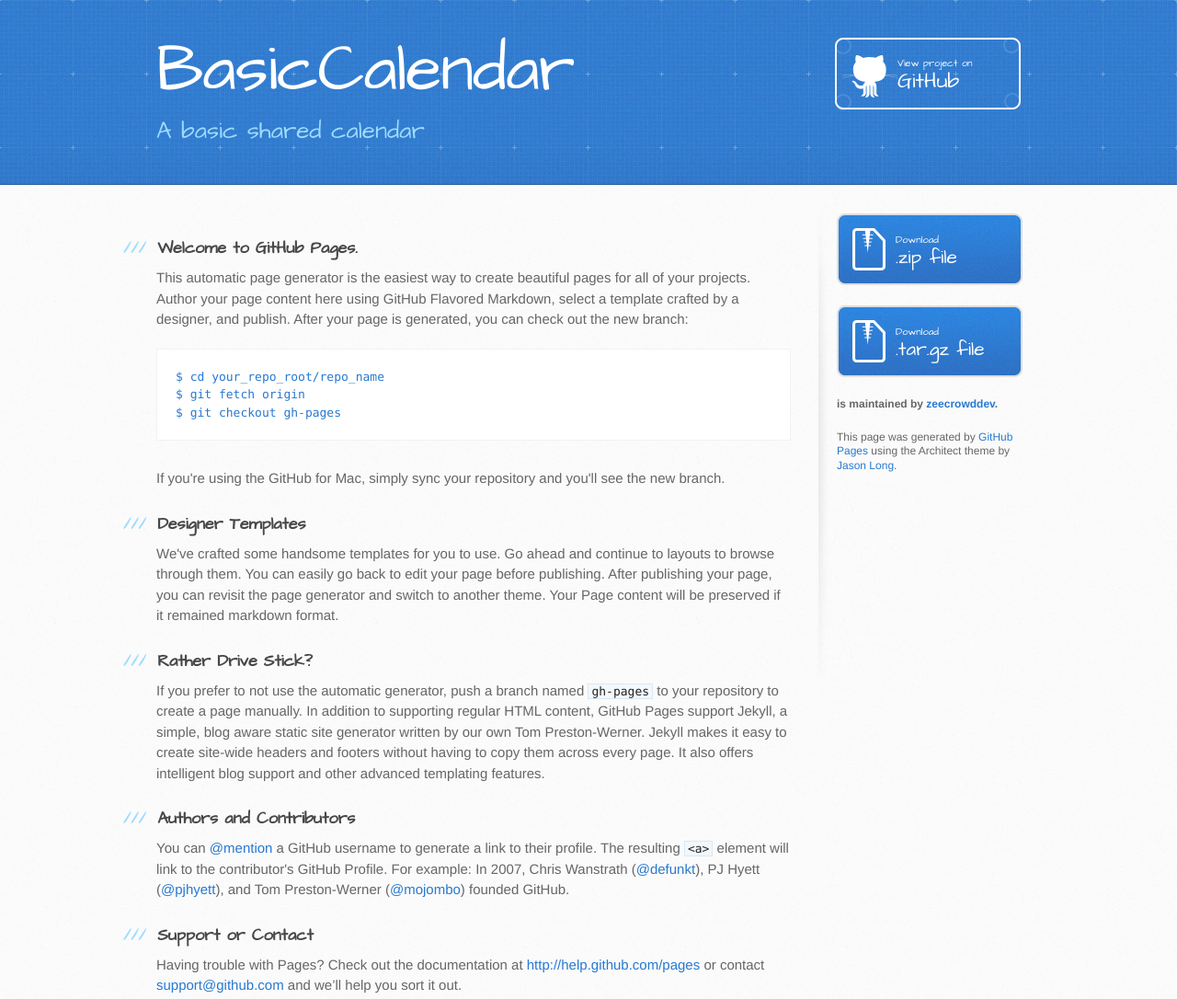
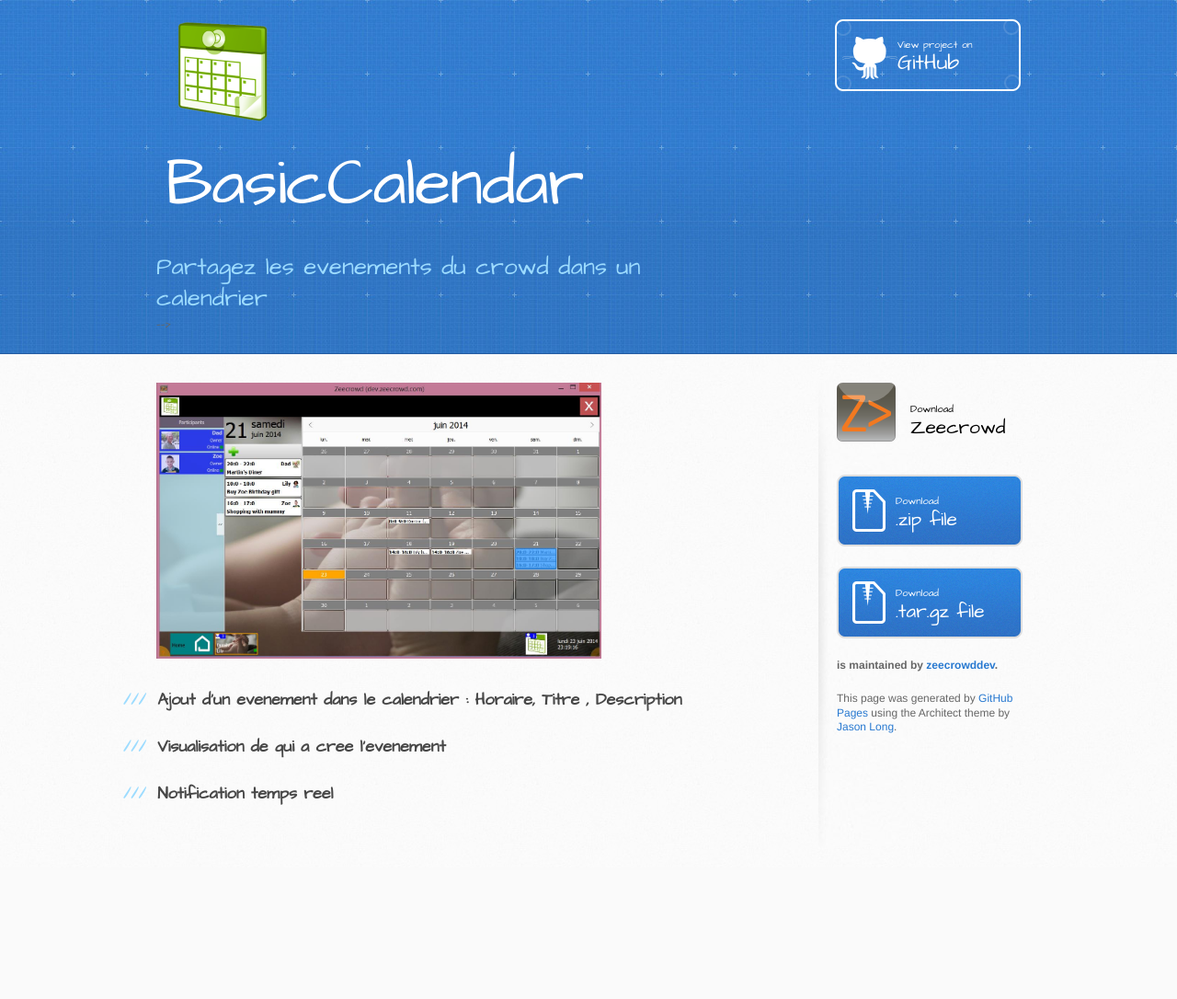
Before and after one commit to zeecrowddev/BasicCalendar, a plain HTML site: page index.html in a window 1280 px wide. Shown: the whole page at 92% size. After the commit the page ends 943 px from the top, so only its background shows below. Drawn offline with Linux system fonts and the light colour scheme.

Commit message:
First version

```diff
--- a/index.html
+++ b/index.html
@@ -12,56 +12,47 @@
     <!--[if lt IE 9]>
     <script src="//html5shiv.googlecode.com/svn/trunk/html5.js"></script>
     <![endif]-->
+    <title>BasicCalendar by zeecrowddev</title>
 
-    <title>BasicCalendar by zeecrowddev</title>
-  </head>
+   </head>
 
   <body>
     <header>
       <div class="inner">
-        <h1>BasicCalendar</h1>
-        <h2>A basic shared calendar</h2>
+
+
+
+        <h1>
+            <img class="flotte" src="images/BasicCalendar.png" />
+            BasicCalendar
+        </h1>
+        <h2 class ="dessous" >Partagez les evenements du crowd dans un calendrier</h2>
         <a href="https://github.com/zeecrowddev/BasicCalendar" class="button"><small>View project on</small>GitHub</a>
-      </div>
-    </header>
+
+-->    </header>
 
     <div id="content-wrapper">
       <div class="inner clearfix">
         <section id="main-content">
+        <a href="images/ScreenShot1.jpg">      <img  height = 300 src="images/ScreenShot1.jpg" /></a>
+
           <h3>
-<a name="welcome-to-github-pages" class="anchor" href="#welcome-to-github-pages"><span class="octicon octicon-link"></span></a>Welcome to GitHub Pages.</h3>
+        		Ajout d'un evenement dans le calendrier : Horaire, Titre , Description
+          </h3>
+         <h3>
+			Visualisation de qui a cree l'evenement
+	</h3>
+        <h3>
+			Notification temps reel
+	</h3>
 
-<p>This automatic page generator is the easiest way to create beautiful pages for all of your projects. Author your page content here using GitHub Flavored Markdown, select a template crafted by a designer, and publish. After your page is generated, you can check out the new branch:</p>
-
-<pre><code>$ cd your_repo_root/repo_name
-$ git fetch origin
-$ git checkout gh-pages
-</code></pre>
-
-<p>If you're using the GitHub for Mac, simply sync your repository and you'll see the new branch.</p>
-
-<h3>
-<a name="designer-templates" class="anchor" href="#designer-templates"><span class="octicon octicon-link"></span></a>Designer Templates</h3>
-
-<p>We've crafted some handsome templates for you to use. Go ahead and continue to layouts to browse through them. You can easily go back to edit your page before publishing. After publishing your page, you can revisit the page generator and switch to another theme. Your Page content will be preserved if it remained markdown format.</p>
-
-<h3>
-<a name="rather-drive-stick" class="anchor" href="#rather-drive-stick"><span class="octicon octicon-link"></span></a>Rather Drive Stick?</h3>
-
-<p>If you prefer to not use the automatic generator, push a branch named <code>gh-pages</code> to your repository to create a page manually. In addition to supporting regular HTML content, GitHub Pages support Jekyll, a simple, blog aware static site generator written by our own Tom Preston-Werner. Jekyll makes it easy to create site-wide headers and footers without having to copy them across every page. It also offers intelligent blog support and other advanced templating features.</p>
-
-<h3>
-<a name="authors-and-contributors" class="anchor" href="#authors-and-contributors"><span class="octicon octicon-link"></span></a>Authors and Contributors</h3>
-
-<p>You can <a href="https://github.com/blog/821" class="user-mention">@mention</a> a GitHub username to generate a link to their profile. The resulting <code>&lt;a&gt;</code> element will link to the contributor's GitHub Profile. For example: In 2007, Chris Wanstrath (<a href="https://github.com/defunkt" class="user-mention">@defunkt</a>), PJ Hyett (<a href="https://github.com/pjhyett" class="user-mention">@pjhyett</a>), and Tom Preston-Werner (<a href="https://github.com/mojombo" class="user-mention">@mojombo</a>) founded GitHub.</p>
-
-<h3>
-<a name="support-or-contact" class="anchor" href="#support-or-contact"><span class="octicon octicon-link"></span></a>Support or Contact</h3>
-
-<p>Having trouble with Pages? Check out the documentation at <a href="http://help.github.com/pages">http://help.github.com/pages</a> or contact <a href="mailto:support@github.com">support@github.com</a> and we’ll help you sort it out.</p>
         </section>
 
         <aside id="sidebar">
+          <a href="http://www.zeecrowd.com/" class="buttonZc">
+            <small>Download</small>
+            Zeecrowd
+          </a>
           <a href="https://github.com/zeecrowddev/BasicCalendar/zipball/master" class="button">
             <small>Download</small>
             .zip file
--- a/stylesheets/stylesheet.css
+++ b/stylesheets/stylesheet.css
@@ -64,8 +64,8 @@
 }
 
 header {
-  padding-top: 40px;
-  padding-bottom: 40px;
+  padding-top: 20px;
+  padding-bottom: 20px;
   font-family: 'Architects Daughter', 'Helvetica Neue', Helvetica, Arial, serif;
   background: #2e7bcf url(../images/header-bg.jpg) 0 0 repeat-x;
   border-bottom: solid 1px #275da1;
@@ -75,10 +75,22 @@
   letter-spacing: -1px;
   font-size: 72px;
   color: #fff;
-  line-height: 1;
+  line-height: 120px;
   margin-bottom: 0.2em;
   width: 540px;
+  margin-left : 10px;
 }
+
+.flotte {
+float:left;
+margin-right:80px;
+}
+
+.dessous
+{
+    clear: both;
+}
+
 
 header h2 {
   font-size: 26px;
@@ -138,21 +150,49 @@
   padding-top: 22px;
   font-family: 'Architects Daughter', 'Helvetica Neue', Helvetica, Arial, serif;
 }
+
+a.buttonZc {
+  width: 134px;
+  height: 58px;
+  line-height: 1.2;
+  font-size: 23px;
+  color: #000;
+  padding-left: 68px;
+  padding-top: 22px;
+  font-family: 'Architects Daughter', 'Helvetica Neue', Helvetica, Arial, serif;
+}
+
 a.button small {
   display: block;
   font-size: 11px;
 }
+a.buttonZc small {
+  display: block;
+  font-size: 11px;
+}
+
 header a.button {
   position: absolute;
   right: 0;
   top: 0;
   background: transparent url(../images/github-button.png) 0 0 no-repeat;
 }
+
+
 aside a.button {
   width: 138px;
   padding-left: 64px;
   display: block;
   background: transparent url(../images/download-button.png) 0 0 no-repeat;
+  margin-bottom: 20px;
+  font-size: 21px;
+}
+
+aside a.buttonZc {
+  width: 138px;
+  padding-left: 80px;
+  display: block;
+  background: transparent url(../images/zeecrowd-logo.png) 0 0 no-repeat;
   margin-bottom: 20px;
   font-size: 21px;
 }
```
Also changed, not shown: params.json (+1 -1 lines), images/BasicCalendar.png (added), images/ScreenShot1.jpg (added), images/zeecrowd-logo.png (added).
